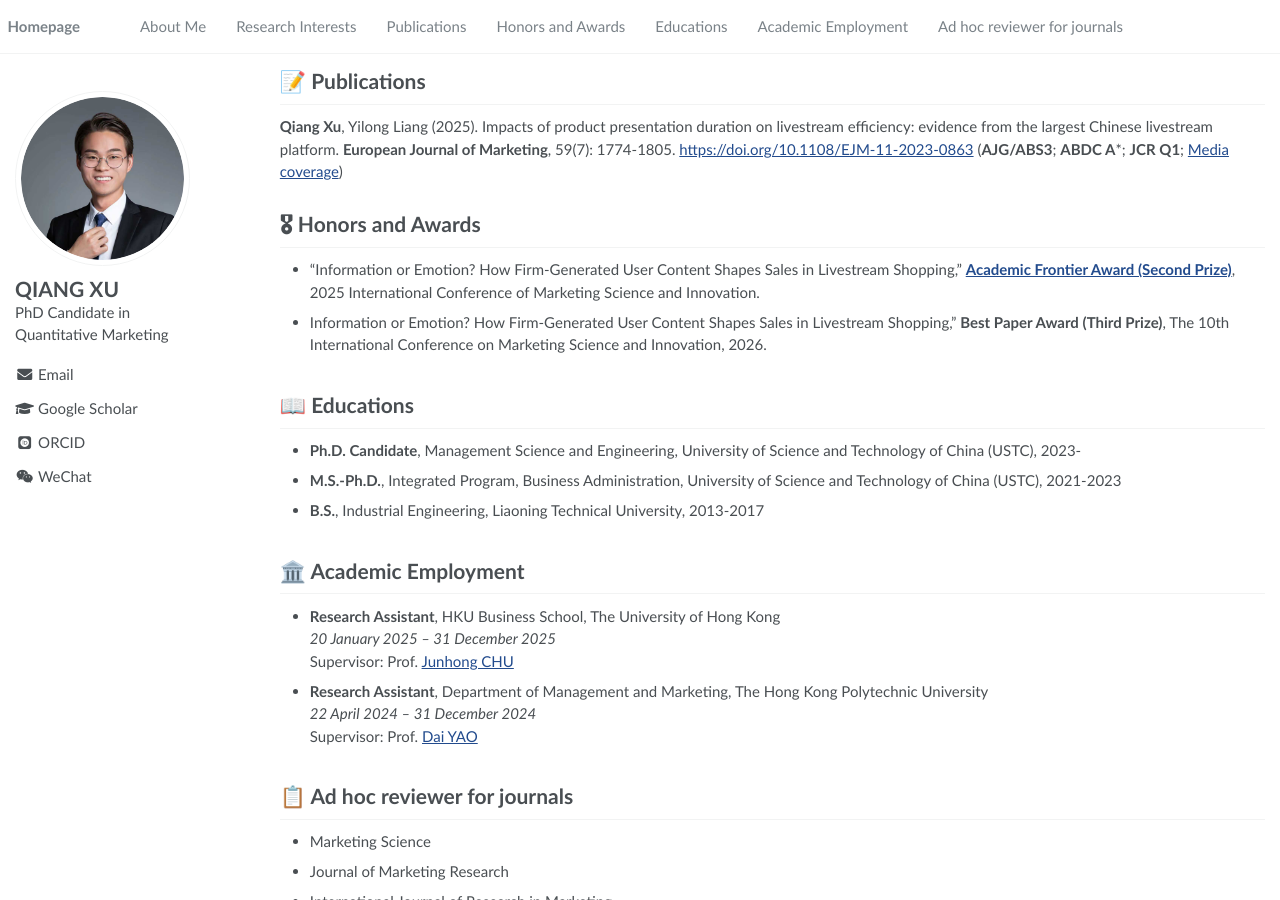
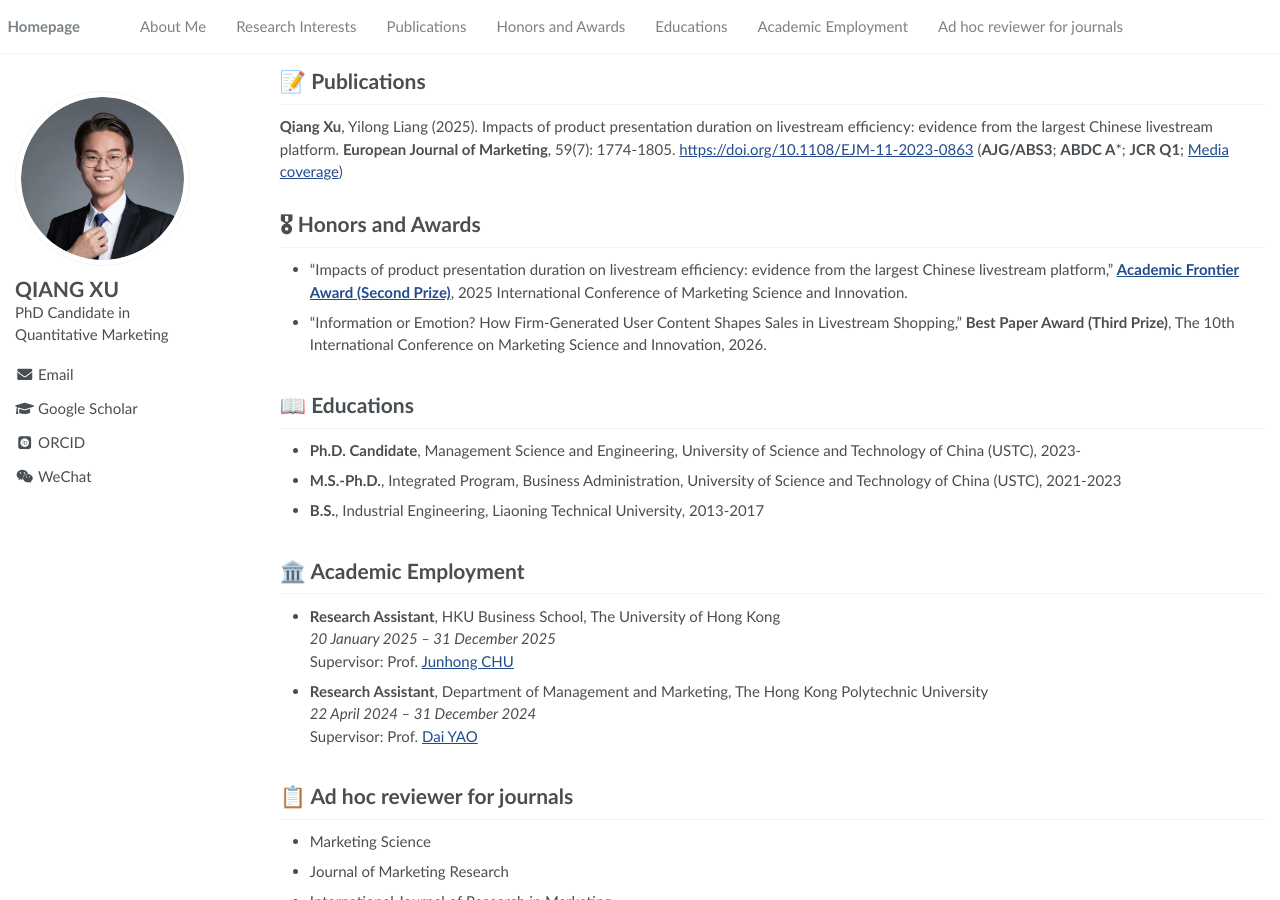
Before and after one commit to xuqiang/xuqiang.github.io, a Jekyll site: the page built from _pages/about.md, in a window 1280 px wide and 900 px high, scrolled down 634 px. Built offline with Jekyll 4.4.1, drawn with Linux system fonts in a browser that asks for light colours; some web fonts are replaced.

Commit message:
Update about.md

```diff
--- a/_pages/about.md
+++ b/_pages/about.md
@@ -53,8 +53,8 @@ Please feel free to reach out if you share similar research interests or wish to
 
 <span class='anchor' id='honors-and-awards'></span>
 # 🎖 Honors and Awards
-- “Information or Emotion? How Firm-Generated User Content Shapes Sales in Livestream Shopping,” [**Academic Frontier Award (Second Prize)**](https://mp.weixin.qq.com/s/NhP_8jsa5BseeM_-qpP9kw), 2025 International Conference of Marketing Science and Innovation.
-- Information or Emotion? How Firm-Generated User Content Shapes Sales in Livestream Shopping,” **Best Paper Award (Third Prize)**, The 10th International Conference on Marketing Science and Innovation, 2026.
+- “Impacts of product presentation duration on livestream efficiency: evidence from the largest Chinese livestream platform,” [**Academic Frontier Award (Second Prize)**](https://mp.weixin.qq.com/s/NhP_8jsa5BseeM_-qpP9kw), 2025 International Conference of Marketing Science and Innovation.
+- “Information or Emotion? How Firm-Generated User Content Shapes Sales in Livestream Shopping,” **Best Paper Award (Third Prize)**, The 10th International Conference on Marketing Science and Innovation, 2026.
 
 <span class='anchor' id='educations'></span>
 # 📖 Educations
```
